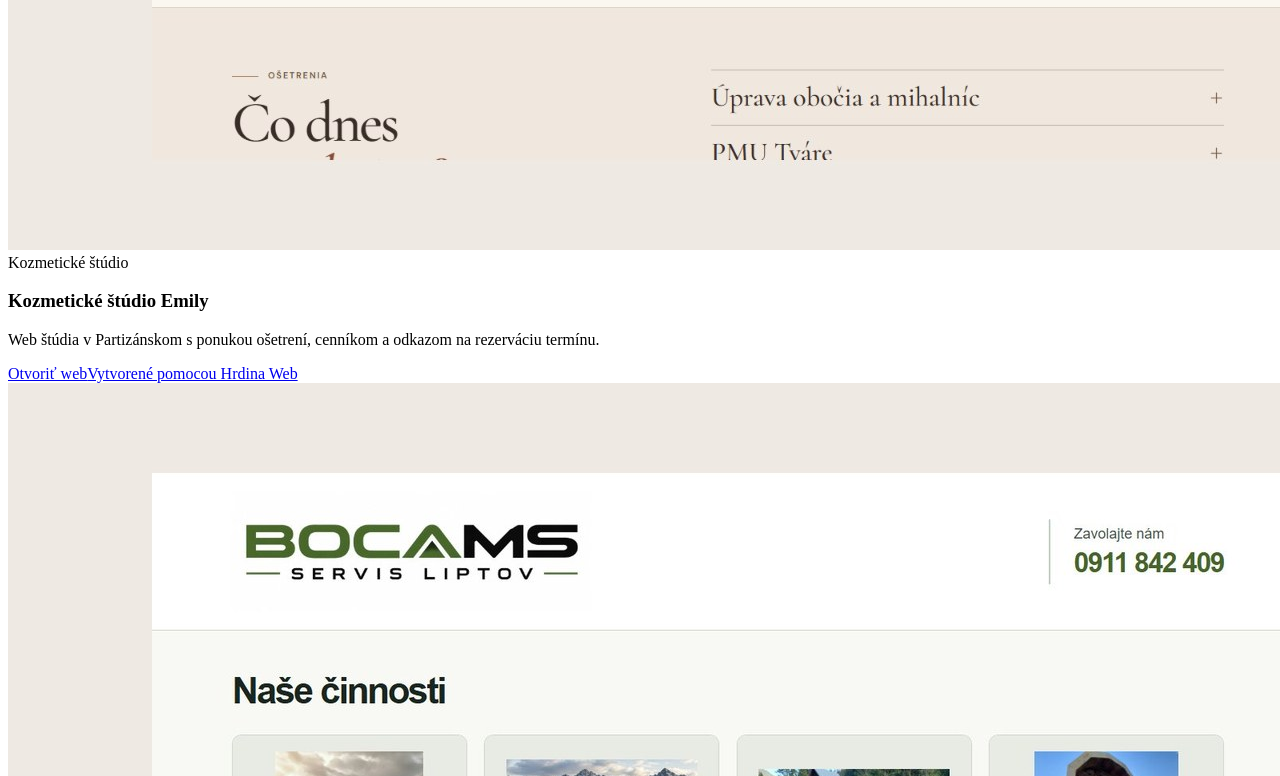
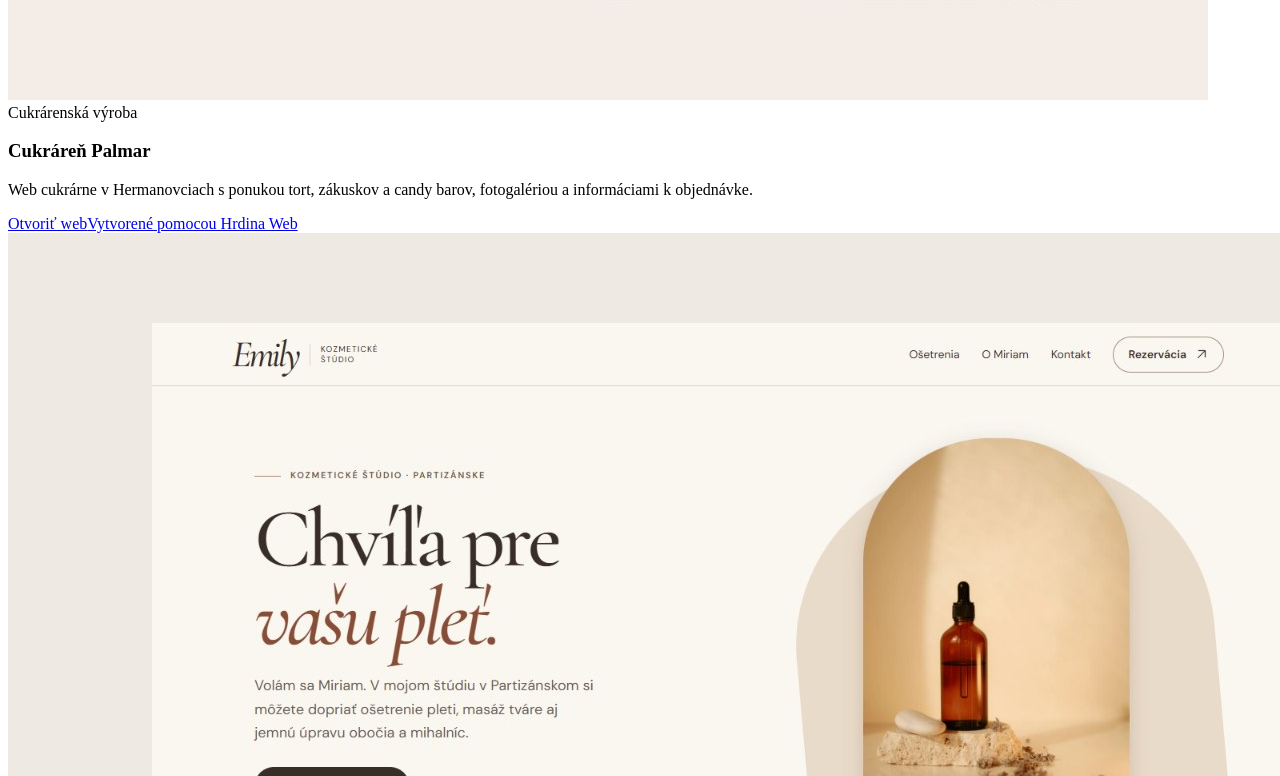
Before and after one commit to Wingsofhero/hrdina-web, a React (Vite) app: page / in a window 1280 px wide. Shown: the part 5604-6380 px from the top of the page. Built offline with nearby package versions, Linux system fonts and the light colour scheme; the HTML template or start-up script is replaced by a standard one.

Commit message:
Add Cukraren Palmar to portfolio

```diff
--- a/src/App.jsx
+++ b/src/App.jsx
@@ -1,4 +1,5 @@
 import marianPortrait from './assets/marian-portrait-preview-v2.jpg';
+import palmarPreview from './assets/work-cukraren-palmar.jpg';
 import emilyPreview from './assets/work-emily.jpg';
 import sunflowerPreview from './assets/work-sunflower.jpg';
 import bocamsPreview from './assets/work-odtahovkaliptov.jpg';
@@ -91,6 +92,13 @@ const examples = [
 const hrdinaWebUrl = 'https://www.hrdinaweb.sk/';
 
 const realWorks = [
+  {
+    title: 'Cukráreň Palmar',
+    label: 'Cukrárenská výroba',
+    text: 'Web cukrárne v Hermanovciach s ponukou tort, zákuskov a candy barov, fotogalériou a informáciami k objednávke.',
+    url: 'https://www.cukrarenpalmar.sk/',
+    image: palmarPreview,
+  },
   {
     title: 'Kozmetické štúdio Emily',
     label: 'Kozmetické štúdio',
```
Also changed, not shown: src/assets/work-cukraren-palmar.jpg (added).
